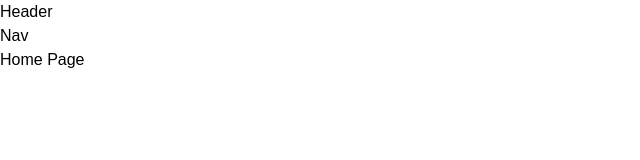
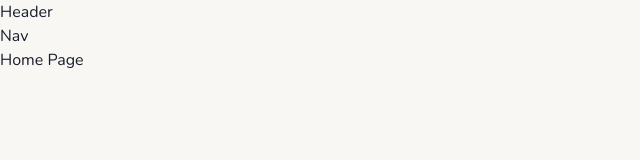
Before and after one commit to Callmerev95/NextJS_Portfolio, a Next.js app: page / in a window 1280 px wide. Shown: the top 160 px of the page, without its empty margins (0-640 px from the left). Built offline with nearby package versions, Linux system fonts and the light colour scheme.

Commit message:
initial commit

```diff
--- a/app/layout.js
+++ b/app/layout.js
@@ -1,19 +1,25 @@
-import { Inter } from "next/font/google";
+import { Nunito } from "next/font/google";
 import "./globals.css";
 import Header from "@/components/Header";
 import Nav from "@/components/Nav";
 
-const inter = Inter({ subsets: ["latin"] });
+const nunito = Nunito({
+  subsets: ["latin"],
+  weight: ["300", "400", "500", "600", "700", "800", "900"],
+  variable: "--font-nunito",
+});
 
 export const metadata = {
-  title: "Revangga",
-  description: "Revangga Portfolio",
+  title: "Revangga Portfolio",
+  description: "Revangga Putra Portfolio",
 };
 
 export default function RootLayout({ children }) {
   return (
     <html lang="en">
-      <body className={`{inter.className} overflow-x-hidden`}>
+      <body
+        className={`${nunito.variable} overflow-x-hidden bg-primary text-tertiary`}
+      >
         <Header />
         <Nav />
         {children}
```
